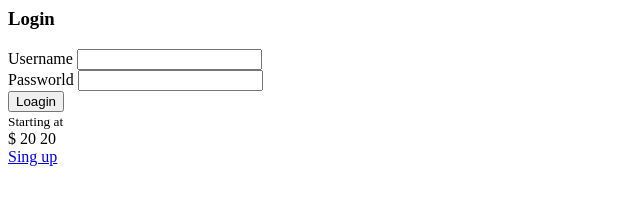
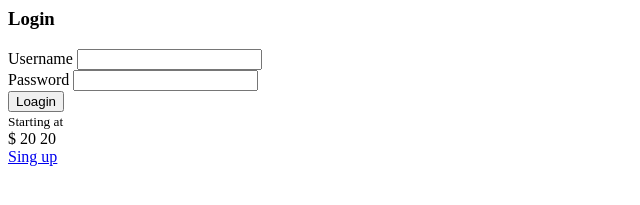
Before and after one commit to rosapl92/flex, a plain HTML site: page index.html in a window 1280 px wide. Shown: the part 319-524 px from the top of the page, 0-640 px from the left. Drawn offline with Linux system fonts and the light colour scheme.

Commit message:
impostazione base

```diff
--- a/index.html
+++ b/index.html
@@ -37,8 +37,8 @@
                     <input type="text" id="username" name="username">
                 </div>
                 <div>
-                    <label for="passworld">Passworld</label>
-                    <input type="text" id="passworld" name="passworld">
+                    <label for="password">Password</label>
+                    <input type="password" id="password" name="password">
                 </div>
                 <button type="submit">Loagin</button>
             </form>
```
